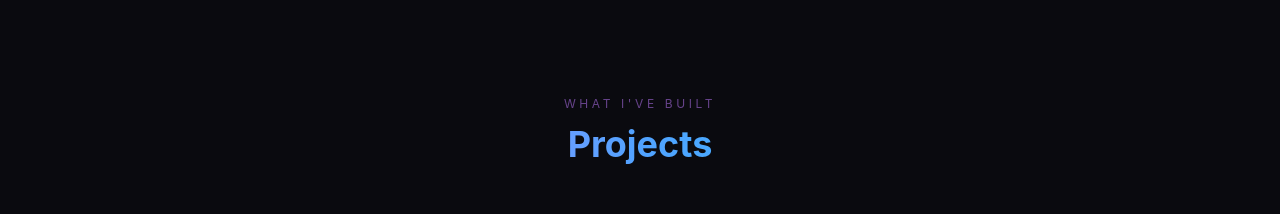
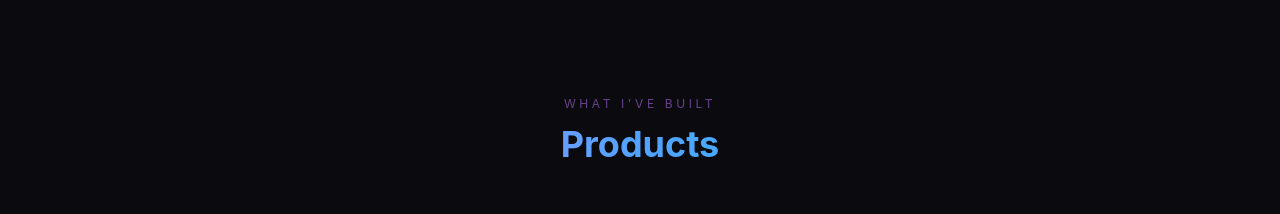
Before and after one commit to Himanshu110109/portfolio, a React (Vite) app: page / in a window 1280 px wide. Shown: the part 1380-1594 px from the top of the page. Built offline with nearby package versions, Linux system fonts and the light colour scheme.

Commit message:
Update Projects.jsx

```diff
--- a/src/components/Projects.jsx
+++ b/src/components/Projects.jsx
@@ -97,7 +97,7 @@ export default function Projects() {
         </p>
 
         <h2 className="text-2xl sm:text-3xl md:text-4xl font-bold gradient-text">
-          Projects
+          Products
         </h2>
       </div>
 
```
